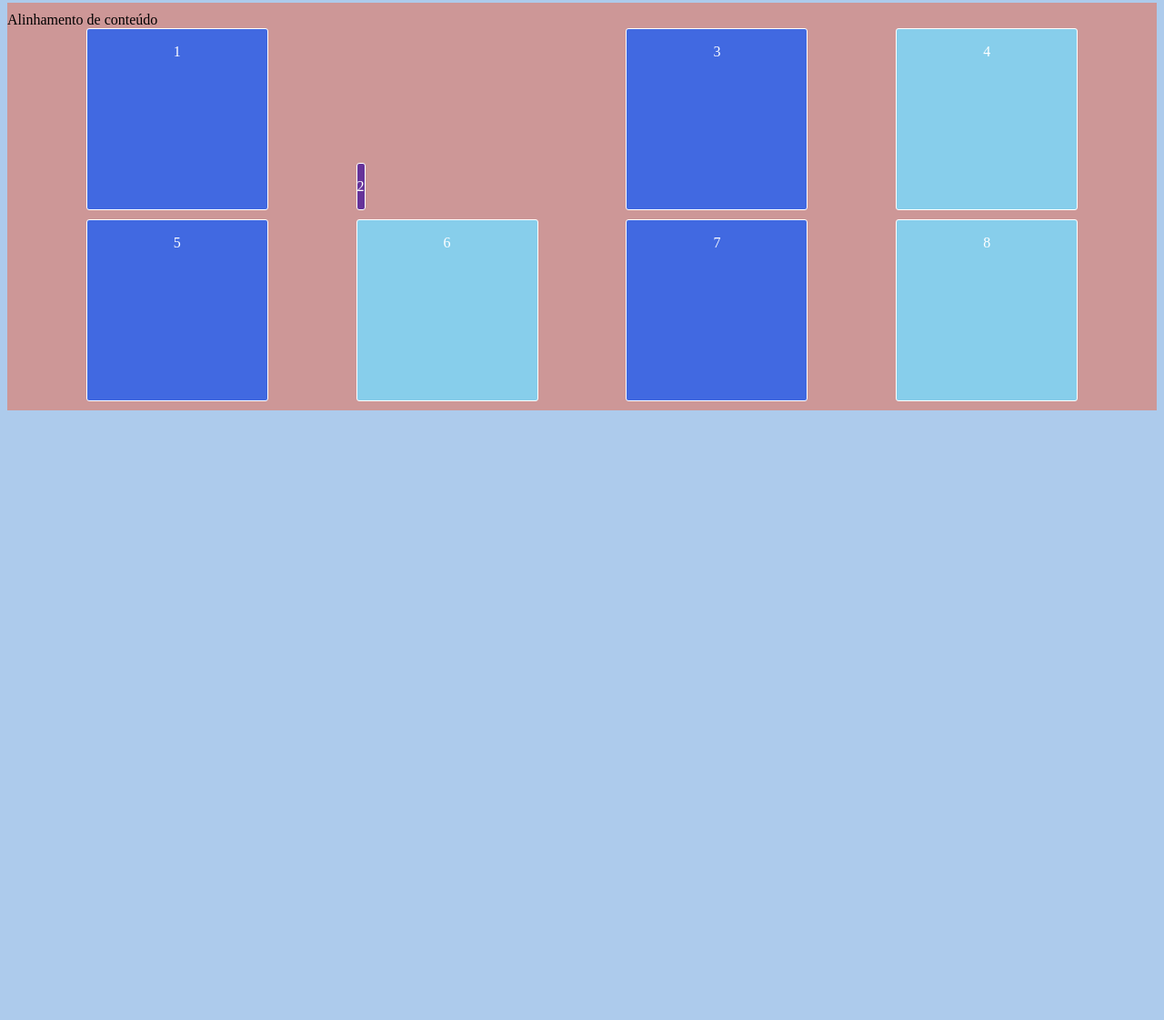
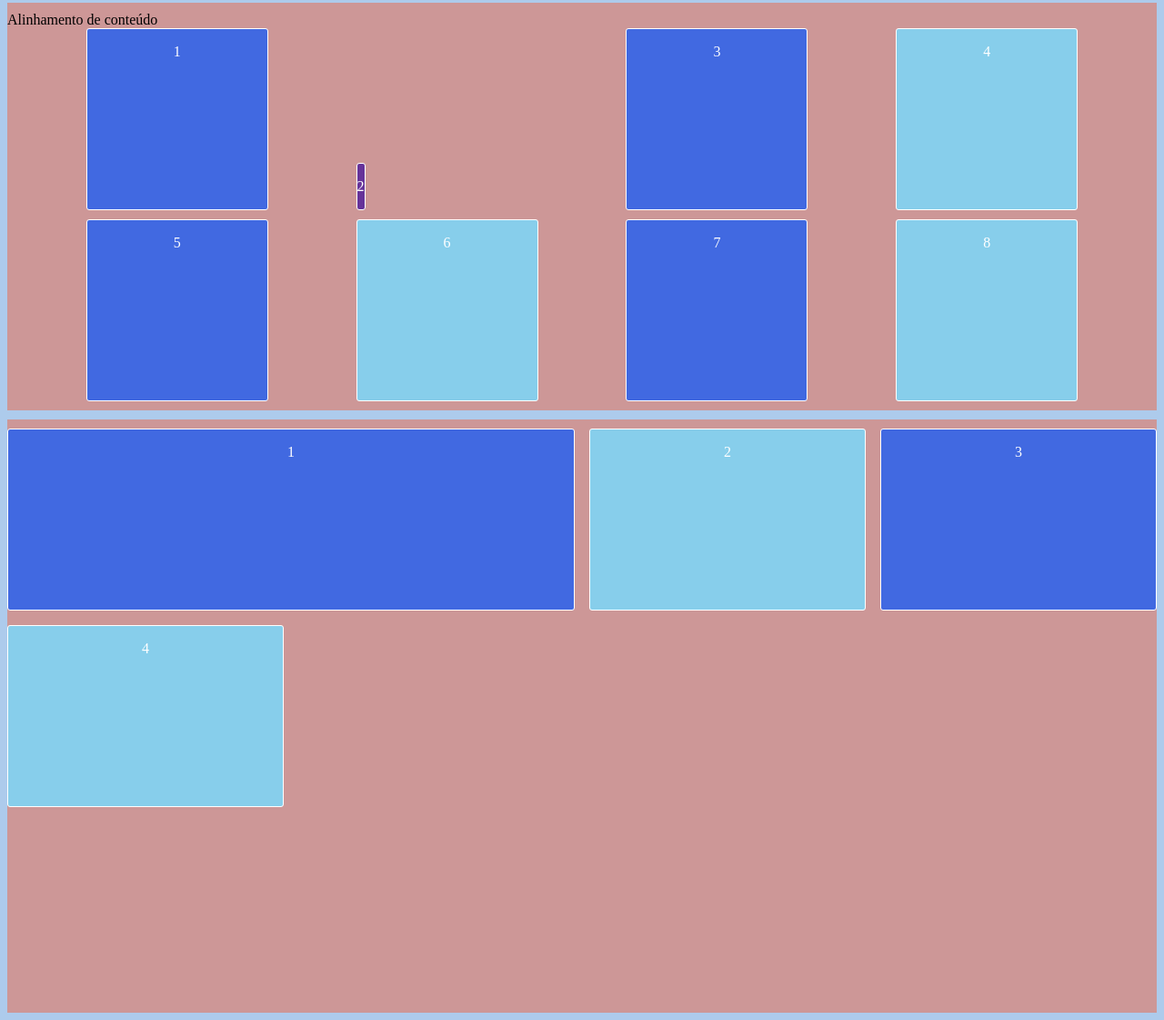
Before and after one commit to tindao02/explorer, a plain HTML site: page Grid/index.html in a window 1280 px wide. Shown: the part 911-2032 px from the top of the page at 91% size. Before the commit the page ends 1370 px from the top, so only its background shows below. Drawn offline with Linux system fonts and the light colour scheme.

Commit message:
ocupando espaços

```diff
--- a/Grid/index.html
+++ b/Grid/index.html
@@ -66,5 +66,18 @@
         </div>
     </section>
 
+    <section>
+        <div class="container ocupando-espacos">
+            <div>1</div>
+            <div>2</div>
+            <div>3</div>
+            <div>4</div>
+            <!-- <div>5</div>
+            <div>6</div>
+            <div>7</div>
+            <div>8</div> -->
+        </div>
+    </section>
+
 </body>
 </html>
--- a/Grid/style.css
+++ b/Grid/style.css
@@ -47,6 +47,7 @@ section + section {
     gap: 10px;
 }
 
+/* Repeat minmax */
 .repeat-minmax {
     display: grid;
     /* grid-template-columns: repeat(2, 200px) 50px; */
@@ -55,6 +56,7 @@ section + section {
     gap: 10px;
 }
 
+/* FR */
 .fr {
     display: grid;
     /* grid-template-columns: 1fr 2fr 3fr; */
@@ -63,6 +65,7 @@ section + section {
     gap: 10px;
 }
 
+/* Alinhamento */
 .alinhamento {
     display: grid;
     grid-template-columns: repeat(4, 200px);
@@ -78,3 +81,19 @@ section + section {
     align-self: end;
     justify-self: start;
 }
+
+/* Ocupando Espaços */
+.ocupando-espacos {
+    display: grid;
+    grid-template-columns: repeat(4, 1fr);
+    grid-template-rows: repeat(3, 200px);
+    gap: 1rem;
+}
+
+.ocupando-espacos >div:nth-child(1) {
+    /* grid-column-start: 1;
+    grid-column-end: 3; */
+    /* grid-column: 1 / -1; */
+    /* grid-column: 1 / span 2; */
+    grid-column: 1 / 3;
+}
```
